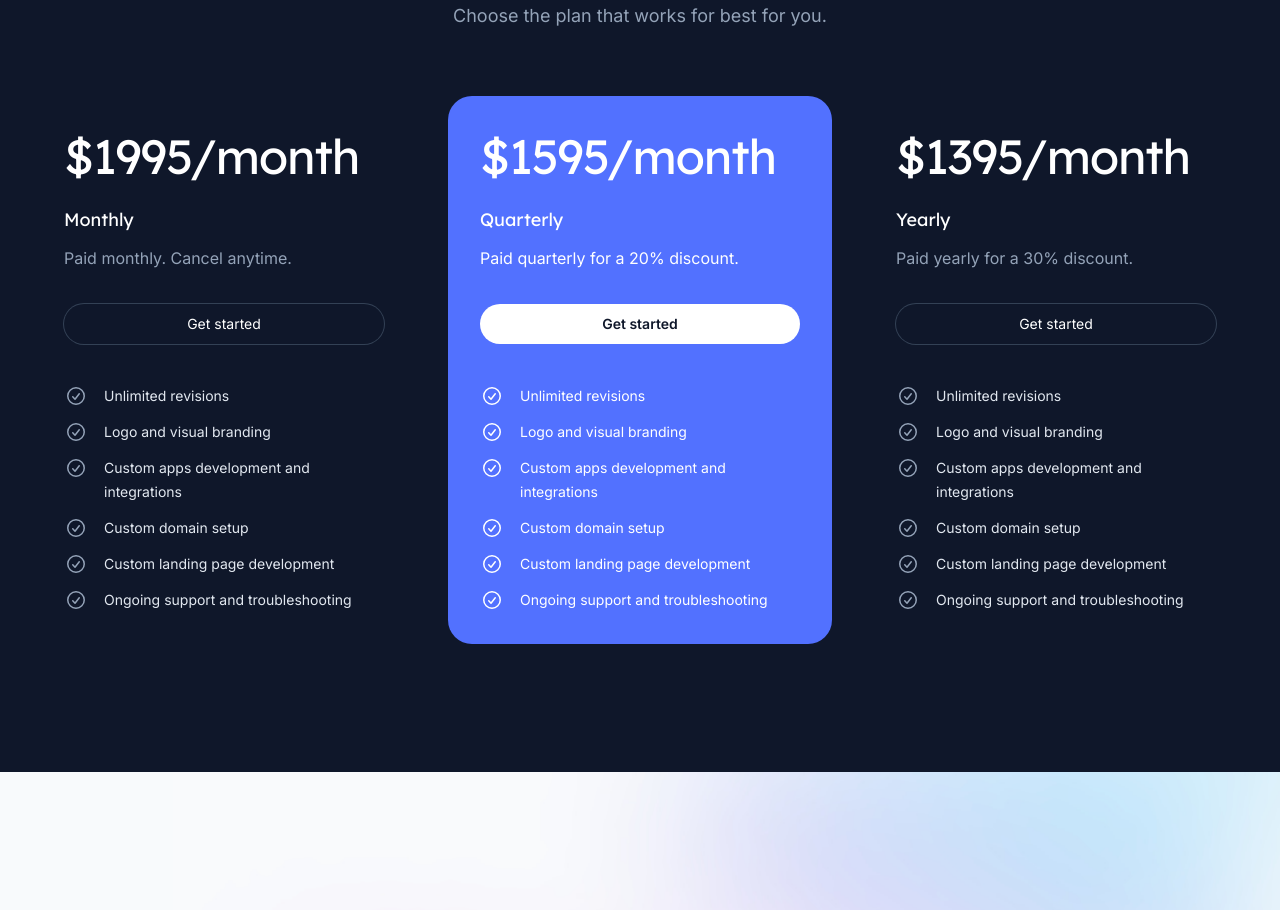
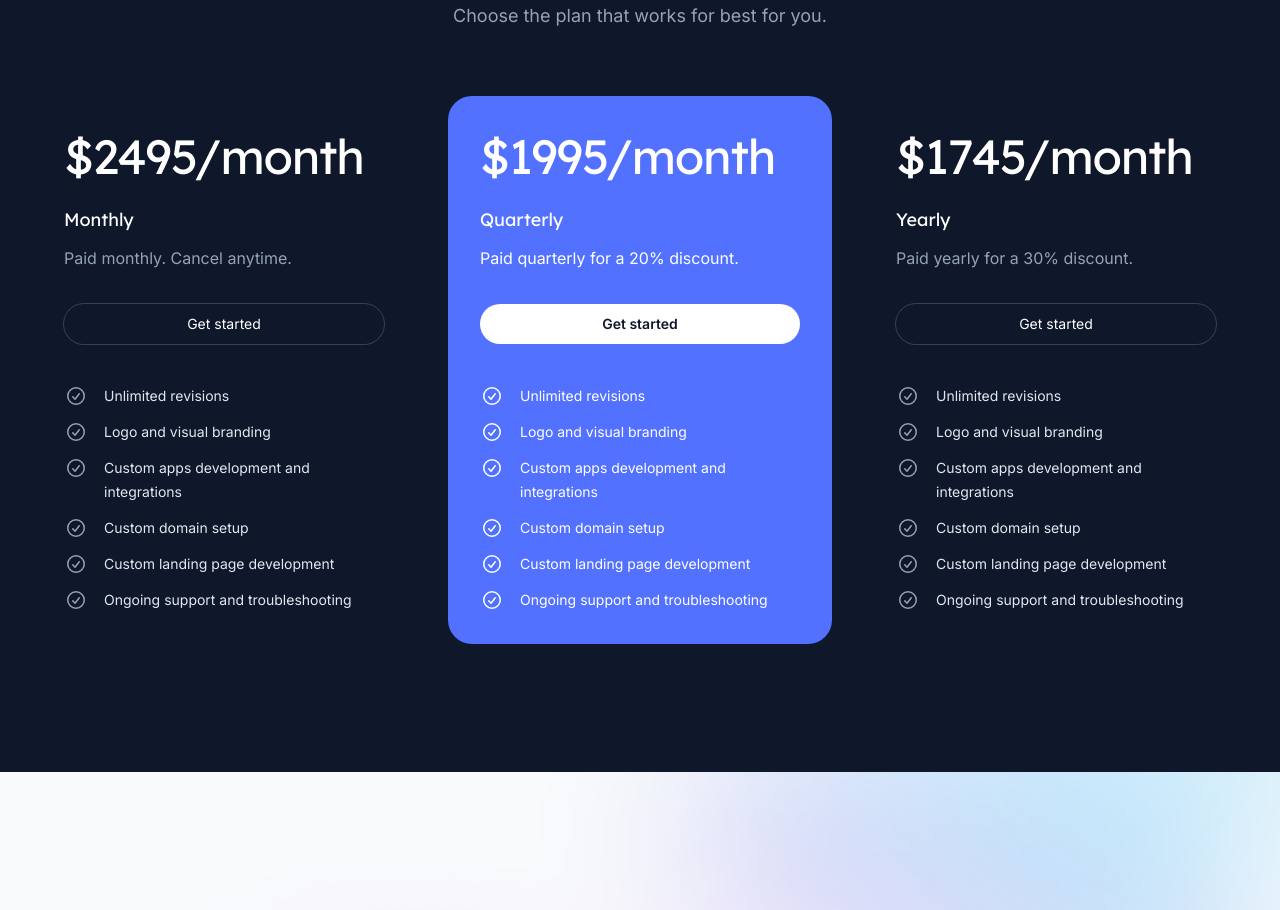
Before and after one commit to dcgleason/webshop-landing, a Next.js app: page / in a window 1280 px wide. Shown: the part 4560-5470 px from the top of the page. Built offline with nearby package versions, Linux system fonts and the light colour scheme.

Commit message:
update to pricing

```diff
--- a/src/components/Pricing.jsx
+++ b/src/components/Pricing.jsx
@@ -116,7 +116,7 @@ export function Pricing() {
         <div className="-mx-4 mt-16 grid max-w-2xl grid-cols-1 gap-y-10 sm:mx-auto lg:-mx-8 lg:max-w-none lg:grid-cols-3 xl:mx-0 xl:gap-x-8">
           <Plan
             name="Monthly"
-            price="$1995/month"
+            price="$2495/month"
             description="Paid monthly. Cancel anytime."
             href="mailto:dan@webshopwizards.com?subject=New%20Client&body=I'm%20ready%20to%20jump%20on%20a%2015%20minute%20call%20today%20or%20tomorrow%20to%20discuss%20my%20needs.%0AMy%20phone%20number%20is:%20(your%20phone%20number).%0ALook%20forward%20to%20hearing%20back.%20Thanks!"
             features={[
@@ -132,7 +132,7 @@ export function Pricing() {
           <Plan
             featured
             name="Quarterly"
-            price="$1595/month"
+            price="$1995/month"
             description="Paid quarterly for a 20% discount."
             href="mailto:dan@webshopwizards.com?subject=New%20Client&body=I'm%20ready%20to%20jump%20on%20a%2015%20minute%20call%20today%20or%20tomorrow%20to%20discuss%20my%20needs.%0AMy%20phone%20number%20is:%20(your%20phone%20number).%0ALook%20forward%20to%20hearing%20back.%20Thanks!"
             features={[
@@ -147,7 +147,7 @@ export function Pricing() {
           />
           <Plan
             name="Yearly"
-            price="$1395/month"
+            price="$1745/month"
             description="Paid yearly for a 30% discount."
             href="mailto:dan@webshopwizards.com?subject=New%20Client&body=I'm%20ready%20to%20jump%20on%20a%2015%20minute%20call%20today%20or%20tomorrow%20to%20discuss%20my%20needs.%0AMy%20phone%20number%20is:%20(your%20phone%20number).%0ALook%20forward%20to%20hearing%20back.%20Thanks!"
 
```
